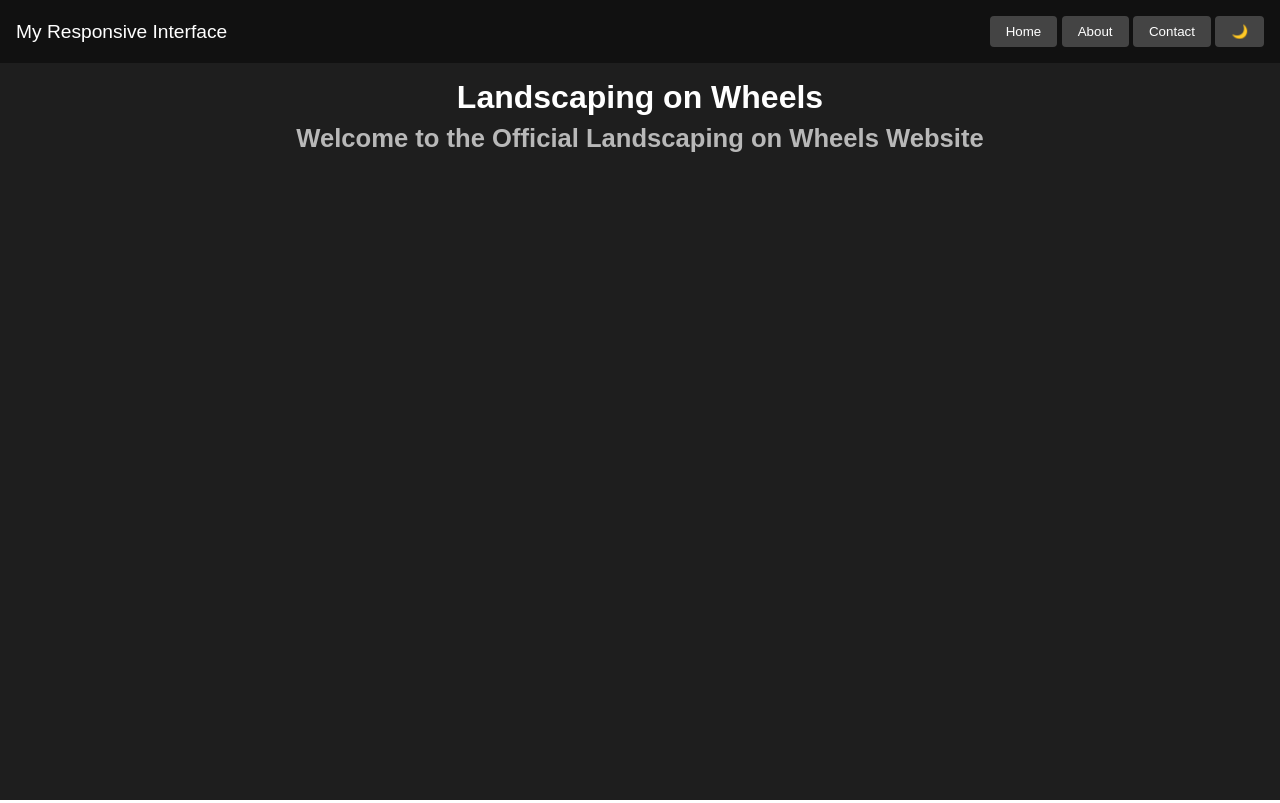
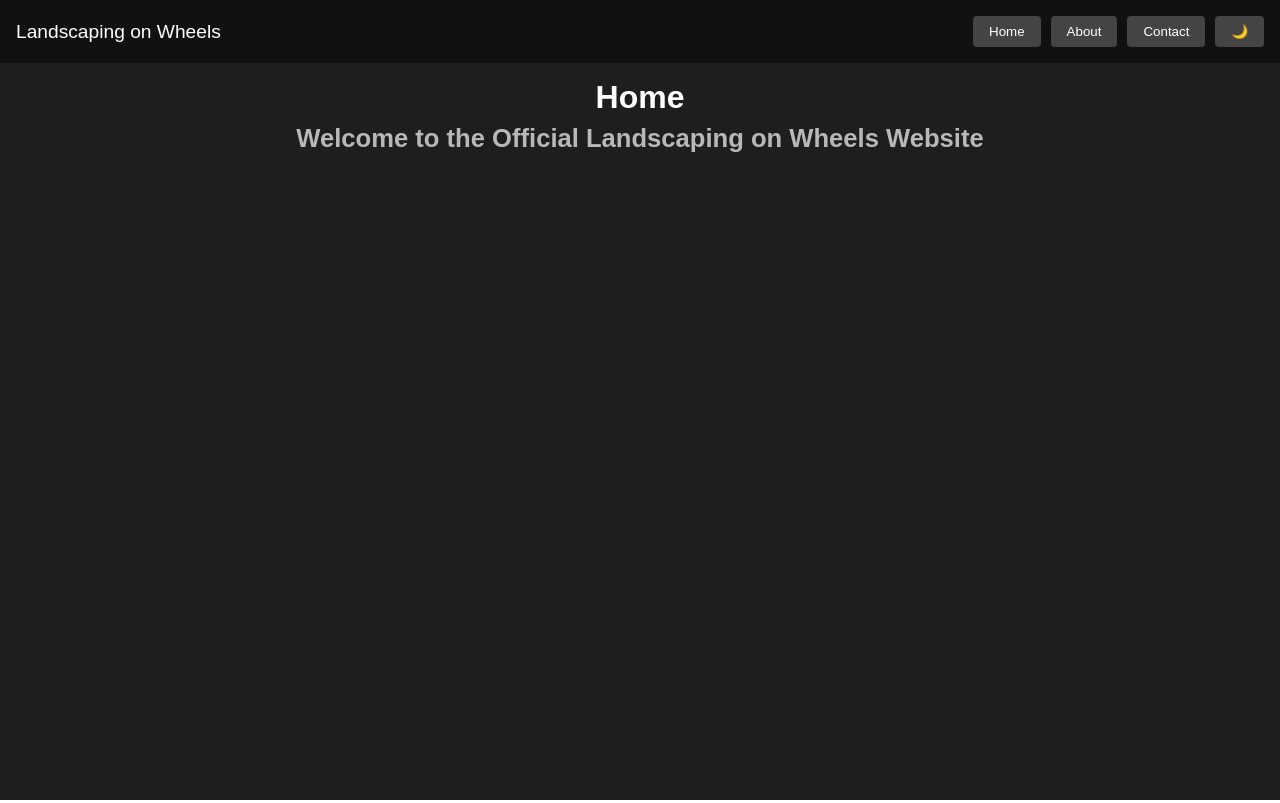
Before and after one commit to Landscaping-on-Wheels/landscapingonwheels, a plain HTML site: page index.html in a window 1280 px wide. Drawn offline with Linux system fonts and the light colour scheme.

Commit message:
Update index.html
fixed header
changed home header text

```diff
--- a/index.html
+++ b/index.html
@@ -67,12 +67,6 @@
     }
 
     nav {
-      <div id="hamburgerDropdown" class="dropdown">
-        <button onclick="alert('Home clicked')">Home</button>
-        <button onclick="alert('About clicked')">About</button>
-        <button onclick="alert('Contact clicked')">Contact</button>
-      </div>
-
       display: flex;
       gap: 10px;
     }
@@ -135,9 +129,7 @@
       .dropdown.show {
         display: flex;
       }
-    }
 
-    /*@media (max-width: 768px) {
       nav {
         display: none;
       }
@@ -149,21 +141,31 @@
       .container {
         flex-direction: column;
       }
-    }*/
+    }
   </style>
 </head>
 <body>
 
 <header>
-    <div class="menu-title">My Responsive Interface</div>
+  <div class="menu-title">Landscaping on Wheels</div>
+
   <nav id="menuNav">
      <button onclick="alert('Home clicked')">Home</button>
      <button onclick="alert('About clicked')">About</button>
      <button onclick="alert('Contact clicked')">Contact</button>
      <button id="darkModeToggle">🌙</button>
   </nav>
+
   <button class="hamburger" onclick="toggleDropdown()">☰</button>
+
+  <!-- This is the mobile dropdown -->
+  <div id="hamburgerDropdown" class="dropdown">
+    <button onclick="alert('Home clicked')">Home</button>
+    <button onclick="alert('About clicked')">About</button>
+    <button onclick="alert('Contact clicked')">Contact</button>
+  </div>
 </header>
+
 
   <div class="container">
     <aside id="sidebar">
@@ -176,7 +178,7 @@
     </aside>
 
     <main>
-      <h1>Landscaping on Wheels</h1>
+      <h1>Home</h1>
       <p class="subtitle">Welcome to the Official Landscaping on Wheels Website</s1>
     </main>
   </div>
```
Lines whose indentation alone changed are shown as unchanged.
